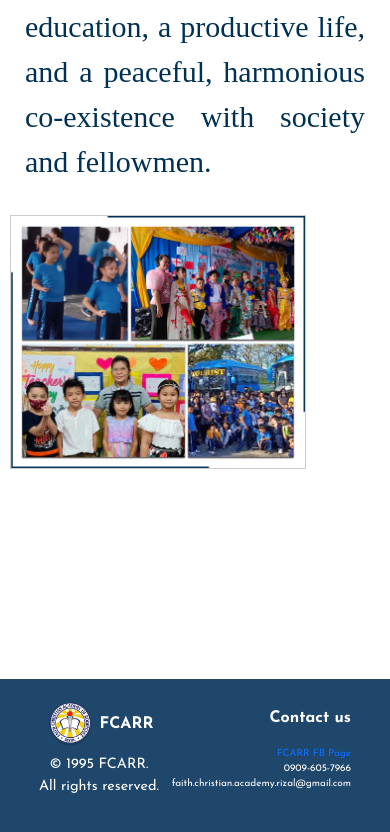
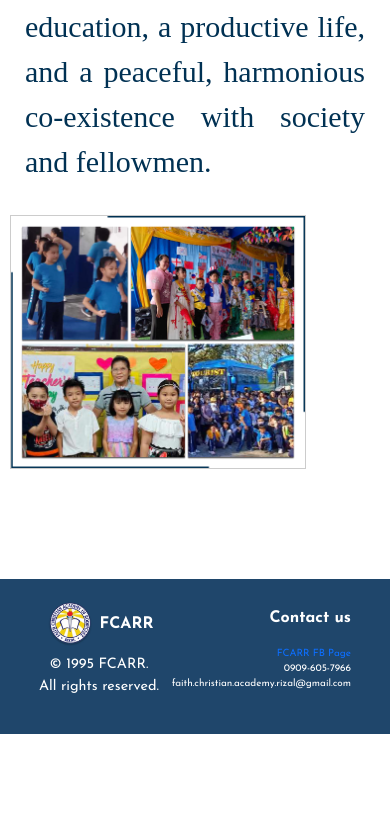
Before and after one commit to jed-hmp/FCARR, a React (Create React App) app: page / in a window 390 px wide. Shown: the part 1131-1963 px from the top of the page. After the commit the page ends 1865 px from the top, so only its background shows below. Built offline with nearby package versions, Linux system fonts and the light colour scheme.

Commit message:
fix codes3

```diff
--- a/src/Pages/ContactUs/ContactUs.css
+++ b/src/Pages/ContactUs/ContactUs.css
@@ -144,7 +144,7 @@
     color: white;
     padding: 20px 0;
     text-align: center;
-    margin-top: 200px;
+    margin-top: 100px;
   }
   .footer-contact a {
     text-decoration: none;
@@ -225,7 +225,6 @@
         color: white;
         padding: 20px 0;
         text-align: center;
-        margin-top: 200px;
       }
       .footer-contact a {
         text-decoration: none;
```
